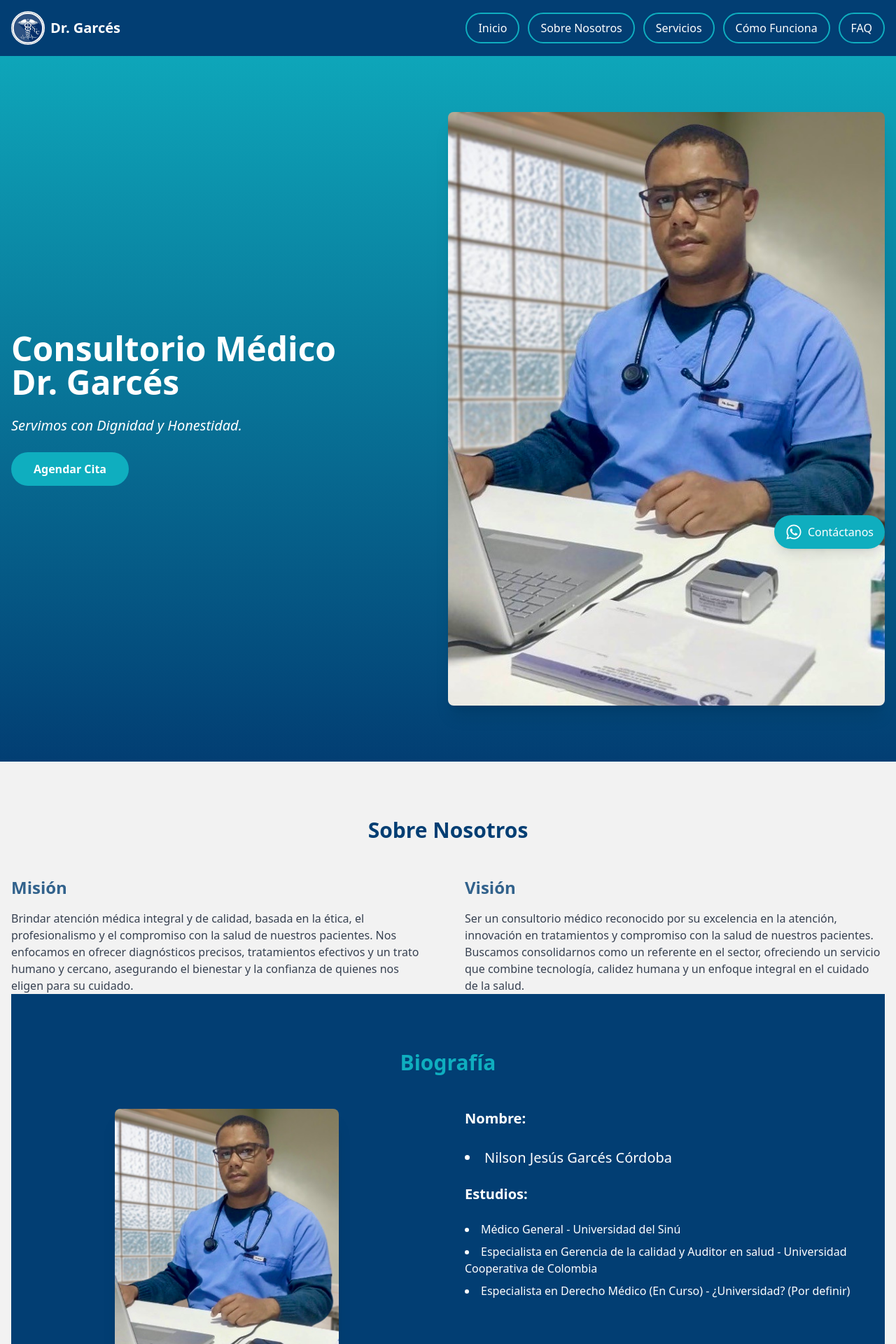
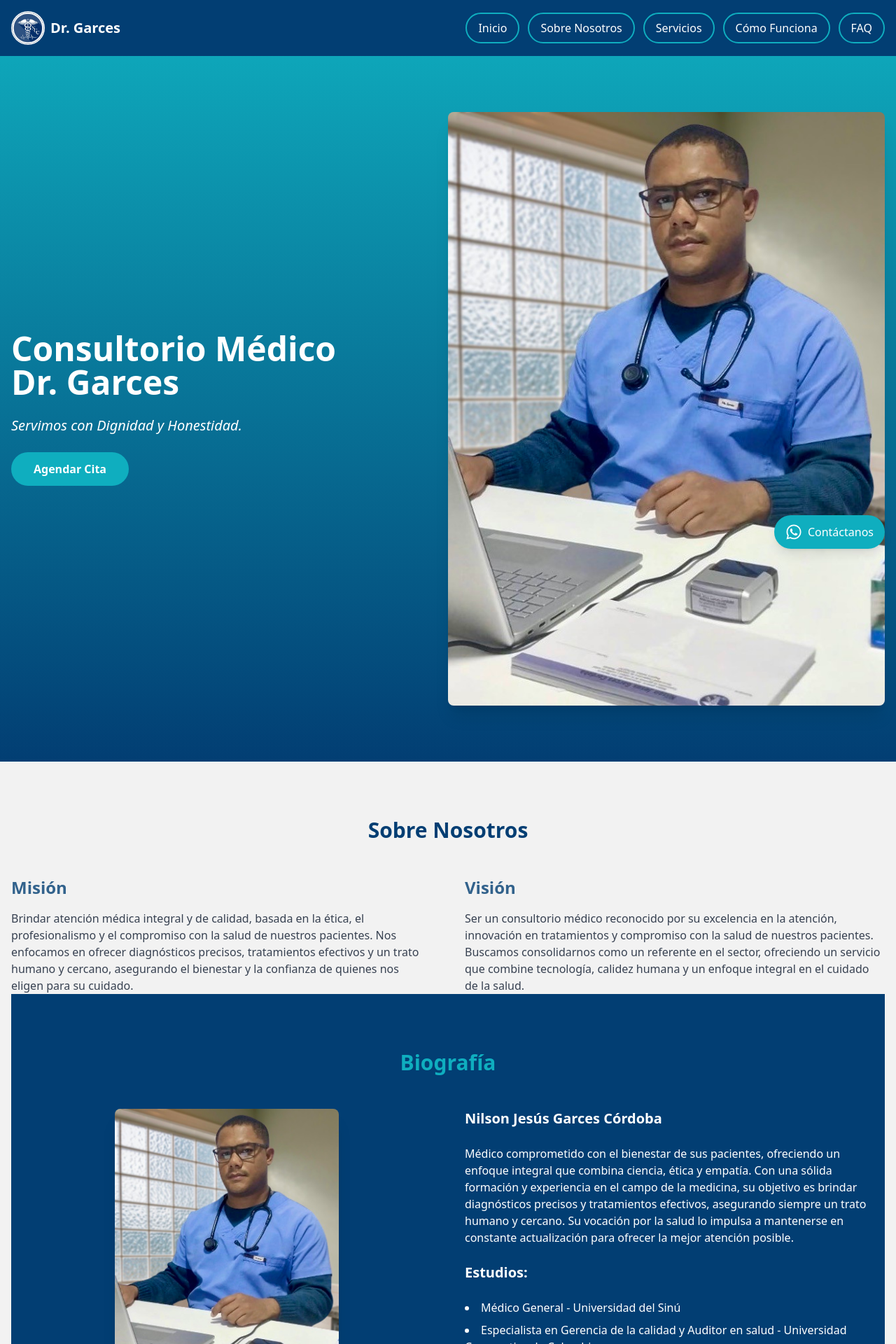
Before and after one commit to diegoandres2143/consultorio-medico, a React (Vite) app: page / in a window 1280 px wide. Shown: the top 1920 px of the page at 70% size. Built offline with nearby package versions, Linux system fonts and the light colour scheme.

Commit message:
Update App.tsx
Agregamos correcciones extra solucionando las peticiones finales del usuario, para el despligue final de la página en su correspondiente dominio.

```diff
--- a/src/App.tsx
+++ b/src/App.tsx
@@ -35,6 +35,11 @@ const services = [
     title: "Procedimientos menores",
     description: "Servicios como inyectología, lavado de oídos, manejo de uñas encarnadas, cauterización de verrugas y retiro de implantes anticonceptivos.",
     icon: "💉"
+  },
+  {
+    title: "Asesorías médico-legales",
+    description: "Ofrecemos orientación personalizada en Derechos de petición y tutelas.",
+    icon: "⚖️"
   }
 ];
 
@@ -53,6 +58,21 @@ const faqs = [
     question: "¿Cómo puedo pagar la consulta?",
     answer: "El pago se realiza directamente en efectivo, con el médico en el consultorio o por transferencia bancaria por medio de NEQUI o Bancolombia.",
     icon: "💳"
+  },
+  {
+    question: "¿Puedo cancelar o reprogramar mi cita?",
+    answer: "Sí, puedes cancelar o reprogramar tu cita con al menos 24 horas de anticipación. De lo contrario, se cobrará el valor de la consulta.",
+    icon: "📅"
+  },
+  {
+    question: "¿Qué debo llevar a la consulta?",
+    answer: "Es importante llevar tu documento de identidad, carné de EPS, exámenes médicos recientes y la historia clínica de tratamientos previos.",
+    icon: "📋"
+  },
+  {
+    question: "¿Dónde está ubicado el consultorio?",
+    answer: "Estamos ubicados dentro del “Centro médico y odontológico clásico.”",
+    icon: "📍"
   }
 ];
 
@@ -85,19 +105,17 @@ function App() {
     setOpenFaq(openFaq === index ? null : index);
   };
 
-
-
   return (
-    <div className="min-h-screen bg-[#F2F2F2]">
+    <div className="min-h-screen bg-[#F2F2F2] overflow-x-hidden">
        {/* Navigation */}
-      <nav className="bg-[#023E73] text-white fixed w-full z-50" data-aos="zoom-out-left">
+       <nav className="bg-[#023E73] text-white fixed w-full z-50" data-aos="fade-right">
         <div className="container mx-auto px-4 py-4">
           <div className="flex justify-between items-center">
             <div className="flex items-center">
               <div className="bg-white p-0 rounded-full">
                 <img src="/Logo Nilson.png" alt="Logo Nilson" className="h-12 w-12" />
               </div>
-              <div className="text-xl font-bold ml-2">Dr. Garcés</div>
+              <div className="text-xl font-bold ml-2">Dr. Garces</div>
             </div>
             <button
               className="md:hidden"
@@ -123,8 +141,8 @@ function App() {
         <div className="container mx-auto px-4 py-20">
           <div className="flex flex-col md:flex-row items-center">
             <div className="md:w-1/2 space-y-6">
-              <h1 className="text-3xl md:text-5xl font-bold">Consultorio Médico <br /> Dr. Garcés</h1>
-              <p className="text-xl" style={{ fontStyle: 'italic' }}>Servimos con Dignidad y Honestidad.</p>
+              <h1 className="text-3xl md:text-5xl font-bold">Consultorio Médico <br /> Dr. Garces</h1>
+              <p className="text-xl italic">Servimos con Dignidad y Honestidad.</p>
               <a
                 href="https://wa.me/573002171407"
                 className="inline-block bg-[#0FAEBF] text-white px-8 py-3 rounded-full font-semibold hover:bg-[#32628C] transition duration-300"
@@ -172,21 +190,28 @@ function App() {
       <div className="flex justify-center">
         <img
           src="/Foto Nilson FINAL.jpeg"
-          alt="Doctor Nilson Jesús Garcés Córdoba"
+          alt="Doctor Nilson Jesús Garces Córdoba"
           className="rounded-lg shadow-xl w-80 h-auto"
         />
       </div>
       <div className="space-y-6">
-        <p className="text-xl"><strong>Nombre:</strong><br /> <br /><li>Nilson Jesús Garcés Córdoba</li></p>
+  <p className="text-xl"><strong>Nilson Jesús Garces Córdoba</strong></p>
+  <p className="text-l">
+    Médico comprometido con el bienestar de sus pacientes, ofreciendo un enfoque integral que combina ciencia, ética y empatía.
+    Con una sólida formación y experiencia en el campo de la medicina, su objetivo es brindar diagnósticos precisos y tratamientos
+    efectivos, asegurando siempre un trato humano y cercano. Su vocación por la salud lo impulsa a mantenerse en constante
+    actualización para ofrecer la mejor atención posible.
+  </p>
   <p className="text-xl"><strong>Estudios:</strong></p>
   <ul className="list-disc list-inside space-y-2">
     <li>Médico General - Universidad del Sinú</li>
     <li>Especialista en Gerencia de la calidad y Auditor en salud - Universidad Cooperativa de Colombia</li>
-          <li>Especialista en Derecho Médico (En Curso) - ¿Universidad? (Por definir)</li>
+    <li>Especialista en Derecho Médico (En Curso) - Universidad Cooperativa de Colombia</li>
   </ul>
 </div>
 </div>
 <hr className="my-12 border-t-2 border-[#0FAEBF]" />
+<h3 className="text-2xl font-semibold mb-8 text-center text-[#0FAEBF]">Contamos con los siguientes certificados:</h3>
 <div className="mt-12 grid grid-cols-1 md:grid-cols-3 gap-8 text-center">
   <div>
         <div className="text-4xl mb-4">📄</div>
@@ -351,7 +376,7 @@ function App() {
       </div>
     </div>
     <div className="text-center mt-8 pt-8 border-t border-black-700">
-      <p>&copy; 2025 Consultorio Médico - Dr. Garcés. Todos los derechos reservados <br /><br /> Elaborado por Diego Andrés Candamil Puerta</p>
+      <p>&copy; 2025 Consultorio Médico - Dr. Garces. Todos los derechos reservados <br /><br /> Elaborado por Diego Andrés Candamil Puerta</p>
     </div>
   </div>
 </footer>
```
Lines whose indentation alone changed are shown as unchanged.
